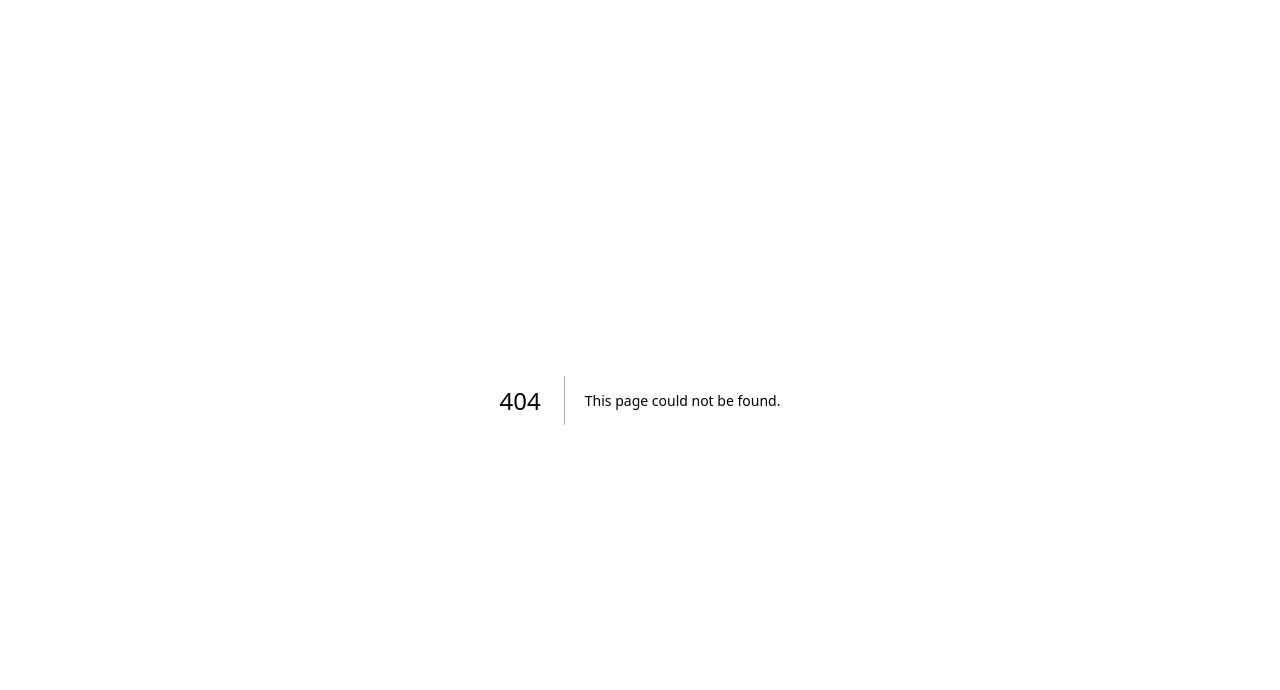
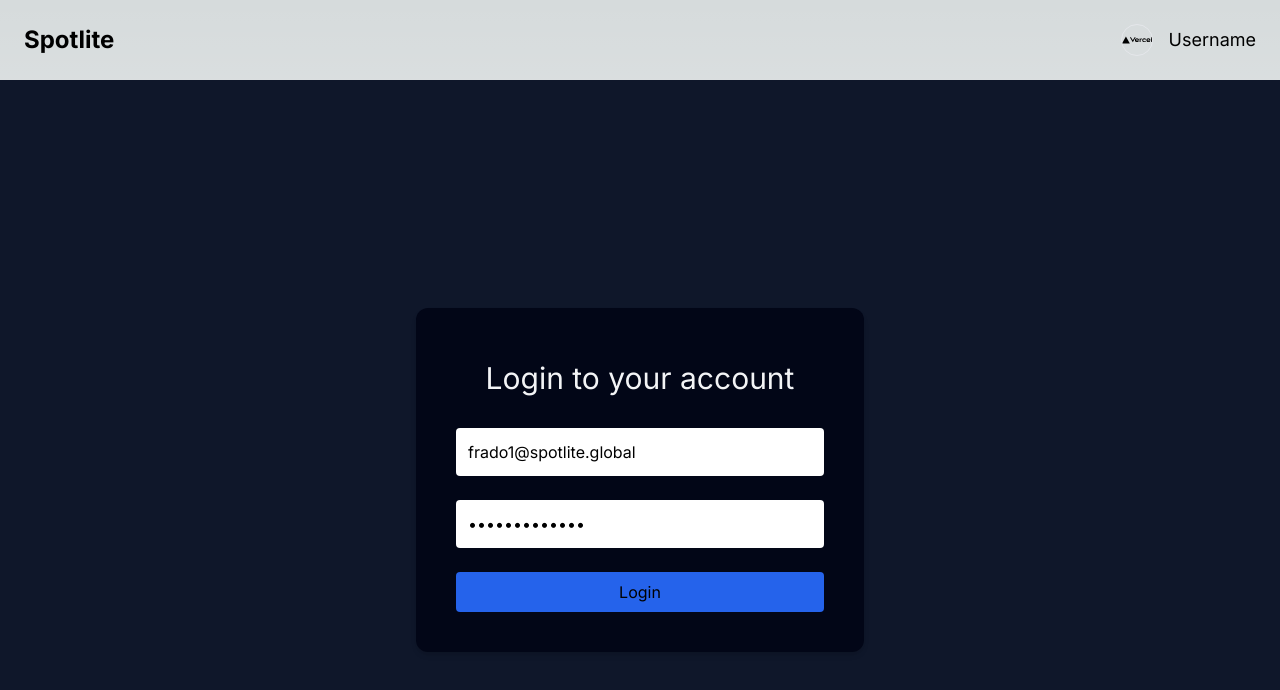
Before and after one commit to fradotech/frontend-spotlite, a Next.js app: page /login in a window 1280 px wide. Before the commit this address had no page. Shown: the top 690 px of the page. Built offline with nearby package versions, Linux system fonts and the light colour scheme.

Commit message:
feat: login and set token to local storage

```diff
--- /dev/null
+++ b/app/_infrastructure/api.service.ts
@@ -0,0 +1,104 @@
+import axios, { AxiosError, AxiosHeaders, RawAxiosRequestHeaders } from "axios";
+import { config } from "./config";
+import { TApiQueryRequest, TApiResponse } from "./api.contract";
+
+const headers: RawAxiosRequestHeaders | AxiosHeaders = {
+  Authorization:
+    typeof window !== "undefined"
+      ? `Bearer ${localStorage.getItem("_accessToken")}`
+      : null,
+};
+
+const axiosInstance = axios.create({ baseURL: config.server.hostApi, headers });
+
+const notificationError = (e: AxiosError<TApiResponse>): void => {
+  // if (e.response?.data.message === 'Forbidden') {
+  //   return
+  // } else if (e.response?.data.message === 'Unauthorized') {
+  //   localStorage.removeItem('_accessToken')
+  //   localStorage.removeItem('user')
+  //   location.reload()
+  // }
+
+  console.error({ apiError: e.response?.data?.message || String(e) });
+};
+
+export class API {
+  static async get(endpoint: string, params?: TApiQueryRequest): Promise<any> {
+    try {
+      const queryString = params
+        ? "?" + new URLSearchParams(Object.entries(String(params)))
+        : "";
+
+      const token =
+        typeof window !== "undefined"
+          ? localStorage.getItem("_accessToken")
+          : undefined;
+
+      const headers = new Headers();
+      headers.append("Authorization", token || "");
+
+      const data = await fetch(
+        `${config.server.hostApi}${endpoint}${queryString}`,
+        {
+          headers,
+          ...(config.server.nodeEnv !== "production"
+            ? {
+                next: { revalidate: 60 },
+              }
+            : undefined),
+        }
+      );
+      this.catch({ data });
+
+      return data.json();
+    } catch (e: unknown) {
+      console.log({ e });
+      notificationError(e as AxiosError<TApiResponse>);
+      return e;
+    }
+  }
+
+  static async post(
+    endpoint: string,
+    data?: Record<string, any>
+  ): Promise<any> {
+    return await this.execute("post", endpoint, data);
+  }
+
+  static async put(endpoint: string, data?: Record<string, any>): Promise<any> {
+    return await this.execute("put", endpoint, data);
+  }
+
+  static async patch(
+    endpoint: string,
+    data?: Record<string, any>
+  ): Promise<any> {
+    return await this.execute("patch", endpoint, data);
+  }
+
+  static async delete(endpoint: string): Promise<any> {
+    return await this.execute("delete", endpoint);
+  }
+
+  private static async execute(
+    method: "post" | "put" | "patch" | "delete",
+    endpoint: string,
+    data?: Record<string, any>
+  ): Promise<any> {
+    try {
+      const response = await axiosInstance[method](endpoint, data);
+
+      this.catch(response.data);
+
+      return response.data;
+    } catch (e: unknown) {
+      notificationError(e as AxiosError<TApiResponse>);
+      return e;
+    }
+  }
+
+  private static catch(res: any): void {
+    !res.data && console.error({ apiError: res.response.data.message });
+  }
+}
--- /dev/null
+++ b/app/_infrastructure/config.ts
@@ -0,0 +1,12 @@
+
+const host = process.env.SERVER_HOST || 'https://spotlite.onrender.com'
+const prefix = process.env.APP_PREFIX || '/api/v1'
+
+export const config = {
+  server: {
+    nodeEnv: process.env.NODE_ENV || 'local',
+    prefix: prefix,
+    host,
+    hostApi: `${host}${prefix}`,
+  },
+}
--- a/app/layout.tsx
+++ b/app/layout.tsx
@@ -1,6 +1,7 @@
 import type { Metadata } from "next";
 import { Inter } from "next/font/google";
 import "./globals.css";
+import Image from "next/image";
 
 const inter = Inter({ subsets: ["latin"] });
 
@@ -16,7 +17,22 @@ export default function RootLayout({
 }>) {
   return (
     <html lang="en">
-      <body className={inter.className}>{children}</body>
+      <body className={inter.className}>
+        <header className="flex justify-between items-center p-6 shadow mx-auto max-w-screen-xl">
+          <div className="text-2xl font-bold">Spotlite</div>
+          <div className="flex items-center">
+            <Image
+              className="h-8 w-8 rounded-full mr-4 border border-gray-200"
+              src="/vercel.svg"
+              alt="Profile"
+              width={32}
+              height={32}
+            />
+            <div className="text-lg">Username</div>
+          </div>
+        </header>
+        {children}
+      </body>
     </html>
   );
 }
--- /dev/null
+++ b/app/login/page.tsx
@@ -0,0 +1,64 @@
+"use client";
+import React, { FormEvent } from "react";
+import { API } from "../_infrastructure/api.service";
+import { TApiResponse } from "../_infrastructure/api.contract";
+
+const LoginPage = () => {
+  async function onSubmit(event: FormEvent<HTMLFormElement>) {
+    event.preventDefault();
+
+    const formData = {
+      email: (
+        event.currentTarget.elements.namedItem("email") as HTMLInputElement
+      ).value,
+      password: (
+        event.currentTarget.elements.namedItem("password") as HTMLInputElement
+      ).value,
+    };
+
+    const response: TApiResponse = await API.post("/users/login", formData);
+
+    if (response?.data?._accessToken) {
+      const _accessToken = `Bearer ${response.data._accessToken}`;
+      localStorage.setItem("_accessToken", _accessToken);
+    }
+  }
+
+  return (
+    <div className="min-h-screen flex items-center justify-center bg-slate-900 py-12 px-4 sm:px-6 lg:px-8">
+      <div className="max-w-md w-full space-y-8 p-10 bg-slate-950 rounded-xl shadow-md">
+        <div>
+          <h2 className="mt-3 text-center text-3xl text-gray-100">
+            Login to your account
+          </h2>
+        </div>
+        <form className="mt-8 space-y-6" onSubmit={onSubmit}>
+          <input
+            name="email"
+            type="email"
+            placeholder="Email address"
+            required
+            className="rounded block w-full p-3 text-black"
+            defaultValue="frado1@spotlite.global"
+          />
+          <input
+            name="password"
+            type="password"
+            placeholder="Password"
+            required
+            className="rounded block w-full p-3 text-black"
+            defaultValue="passwordValue"
+          />
+          <button
+            type="submit"
+            className="rounded w-full py-2 px-4 bg-blue-600 focus:outline-none focus:ring-2 focus:ring-blue-500 focus:ring-opacity-50 active:bg-blue-700 transition duration-150 ease-in-out"
+          >
+            Login
+          </button>
+        </form>
+      </div>
+    </div>
+  );
+};
+
+export default LoginPage;
--- a/app/page.tsx
+++ b/app/page.tsx
@@ -3,42 +3,6 @@ import Image from "next/image";
 export default function Home() {
   return (
     <main className="flex min-h-screen flex-col items-center justify-between p-24">
-      <div className="z-10 max-w-5xl w-full items-center justify-between font-mono text-sm lg:flex">
-        <p className="fixed left-0 top-0 flex w-full justify-center border-b border-gray-300 bg-gradient-to-b from-zinc-200 pb-6 pt-8 backdrop-blur-2xl dark:border-neutral-800 dark:bg-zinc-800/30 dark:from-inherit lg:static lg:w-auto  lg:rounded-xl lg:border lg:bg-gray-200 lg:p-4 lg:dark:bg-zinc-800/30">
-          Get started by editing&nbsp;
-          <code className="font-mono font-bold">app/page.tsx</code>
-        </p>
-        <div className="fixed bottom-0 left-0 flex h-48 w-full items-end justify-center bg-gradient-to-t from-white via-white dark:from-black dark:via-black lg:static lg:h-auto lg:w-auto lg:bg-none">
-          <a
-            className="pointer-events-none flex place-items-center gap-2 p-8 lg:pointer-events-auto lg:p-0"
-            href="https://vercel.com?utm_source=create-next-app&utm_medium=appdir-template&utm_campaign=create-next-app"
-            target="_blank"
-            rel="noopener noreferrer"
-          >
-            By{" "}
-            <Image
-              src="/vercel.svg"
-              alt="Vercel Logo"
-              className="dark:invert"
-              width={100}
-              height={24}
-              priority
-            />
-          </a>
-        </div>
-      </div>
-
-      <div className="relative flex place-items-center before:absolute before:h-[300px] before:w-full sm:before:w-[480px] before:-translate-x-1/2 before:rounded-full before:bg-gradient-radial before:from-white before:to-transparent before:blur-2xl before:content-[''] after:absolute after:-z-20 after:h-[180px] after:w-full sm:after:w-[240px] after:translate-x-1/3 after:bg-gradient-conic after:from-sky-200 after:via-blue-200 after:blur-2xl after:content-[''] before:dark:bg-gradient-to-br before:dark:from-transparent before:dark:to-blue-700 before:dark:opacity-10 after:dark:from-sky-900 after:dark:via-[#0141ff] after:dark:opacity-40 before:lg:h-[360px] z-[-1]">
-        <Image
-          className="relative dark:drop-shadow-[0_0_0.3rem_#ffffff70] dark:invert"
-          src="/next.svg"
-          alt="Next.js Logo"
-          width={180}
-          height={37}
-          priority
-        />
-      </div>
-
       <div className="mb-32 grid text-center lg:max-w-5xl lg:w-full lg:mb-0 lg:grid-cols-4 lg:text-left">
         <a
           href="https://nextjs.org/docs?utm_source=create-next-app&utm_medium=appdir-template&utm_campaign=create-next-app"
```
Also changed, not shown: app/_infrastructure/api.contract.ts (added, +12 -0 lines), package.json (+6 -5 lines), 1 other file (tests, documents, lock files or other folders).
